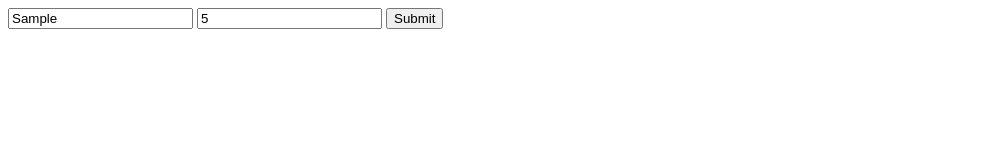
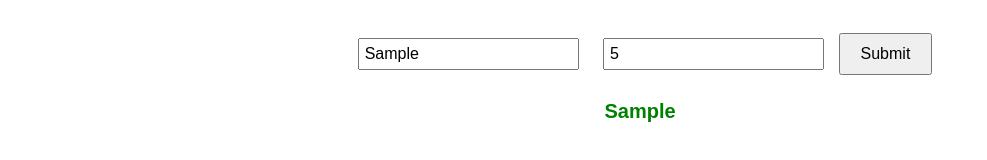
Before and after one commit to acciojob/async-function-timeout-snegha032002, a website: page main.html in a window 1280 px wide. Both pictures are taken after typing "Sample", "5" into the empty fields and a click on the button "Submit". Shown: the whole page, without its empty margins (0-987 px from the left). Drawn offline with Linux system fonts and the light colour scheme.

Commit message:
created a submission

```diff
--- a/script.js
+++ b/script.js
@@ -1 +1,35 @@
 //your JS code here. If required.
+// Select elements
+const textInput = document.getElementById("text");
+const delayInput = document.getElementById("delay");
+const btn = document.getElementById("btn");
+const output = document.getElementById("output");
+
+// Function to simulate a delay using async/await and setTimeout
+function delay(ms) {
+  return new Promise(resolve => setTimeout(resolve, ms));
+}
+
+// Async function to handle the form submission and show the message after delay
+async function handleSubmit() {
+  const message = textInput.value; // Get the message input value
+  const delayTime = parseInt(delayInput.value); // Get the delay value (in ms)
+
+  // Check if both fields are filled and the delay is a positive number
+  if (!message || isNaN(delayTime) || delayTime <= 0) {
+    output.textContent = "Please enter a valid message and delay.";
+    return;
+  }
+
+  // Display the message after the specified delay
+  output.textContent = "Please wait..."; // Optional message before the delay
+
+  // Wait for the delay
+  await delay(delayTime);
+
+  // Display the final message after delay
+  output.textContent = message;
+}
+
+// Add event listener to the button to handle click event
+btn.addEventListener("click", handleSubmit);
--- a/styles.css
+++ b/styles.css
@@ -1 +1,25 @@
 /*  your css code here. If applicable */
+body {
+  font-family: Arial, sans-serif;
+  text-align: center;
+  padding: 20px;
+}
+
+#output {
+  font-size: 20px;
+  margin-top: 20px;
+  font-weight: bold;
+  color: green;
+}
+
+input {
+  margin: 10px;
+  padding: 5px;
+  font-size: 16px;
+}
+
+button {
+  padding: 10px 20px;
+  font-size: 16px;
+  cursor: pointer;
+}
```
Also changed, not shown: main.html (+1 -2 lines).
